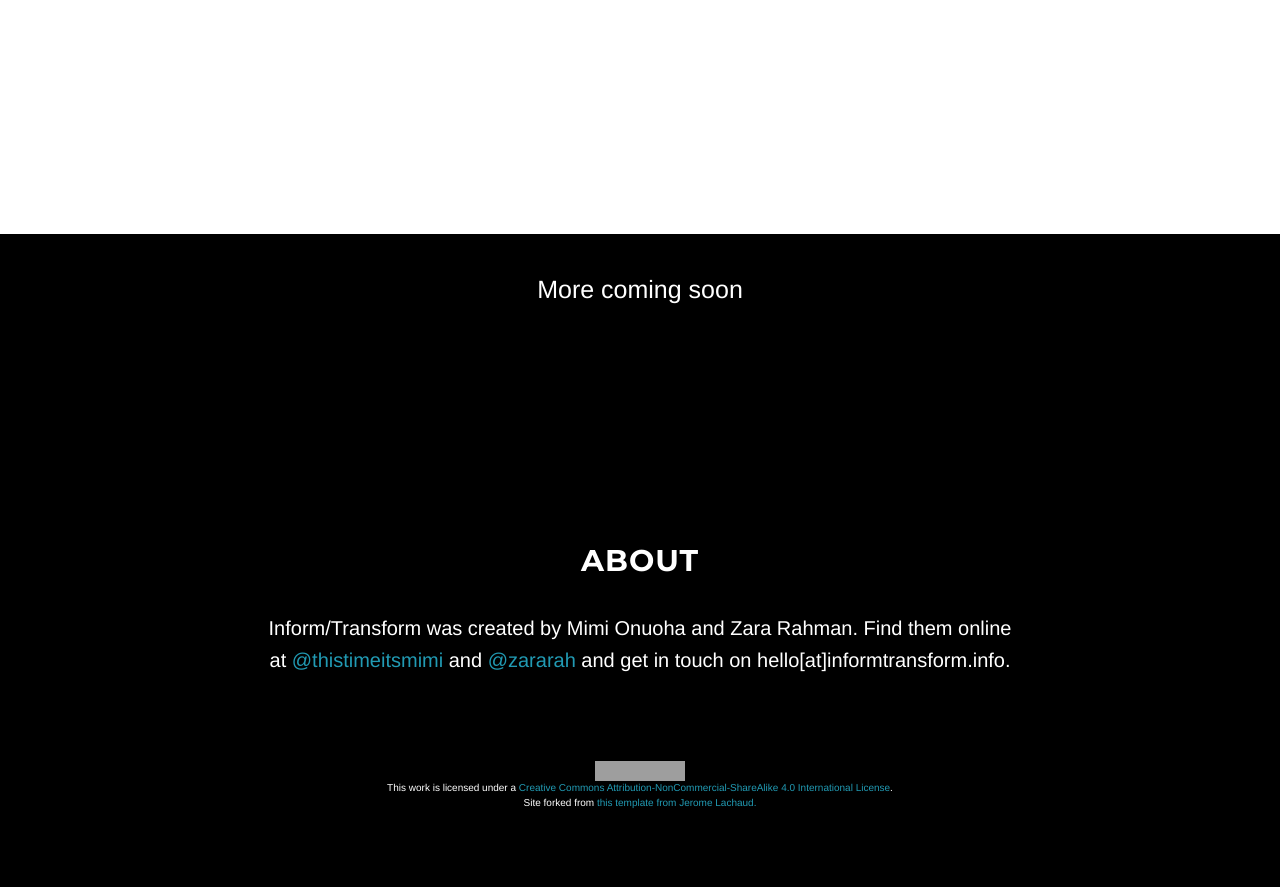
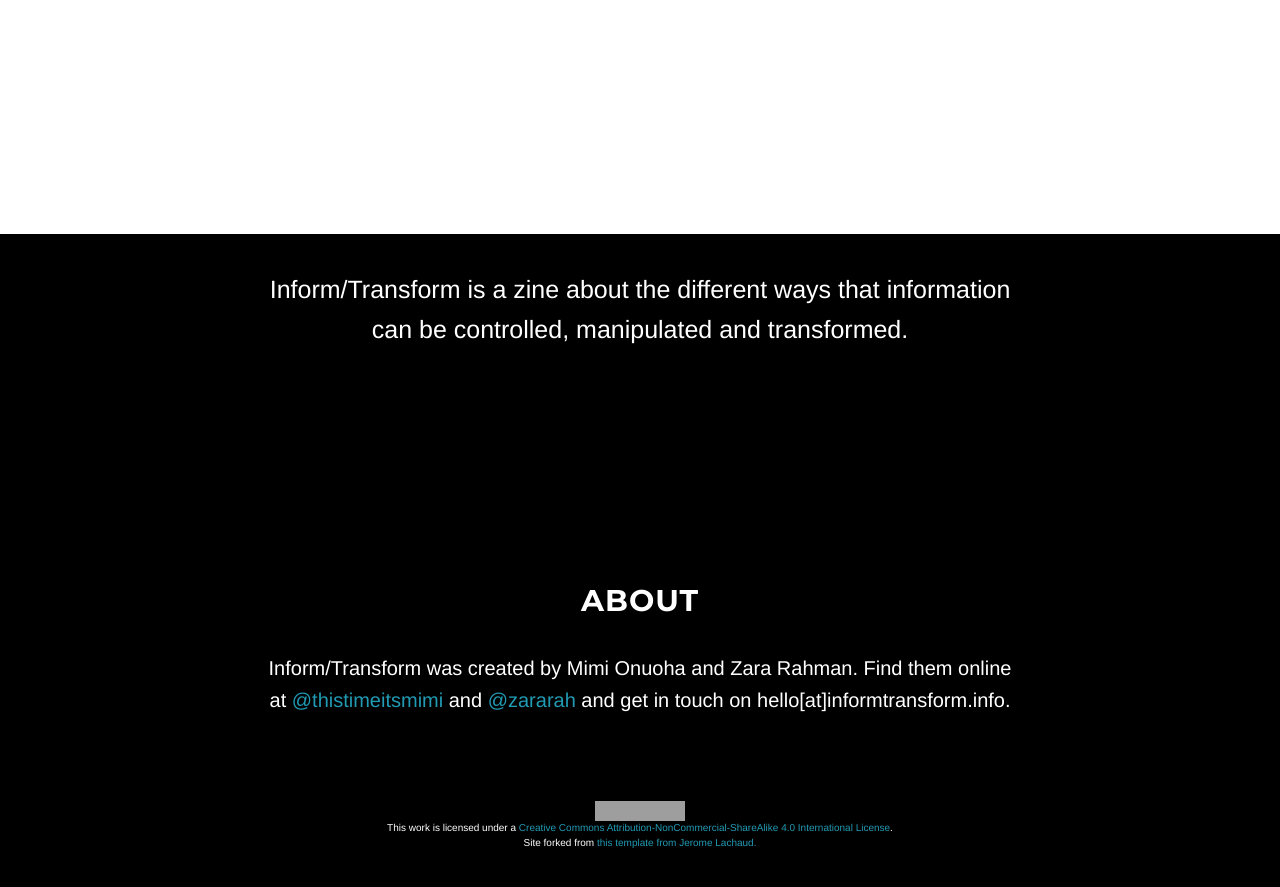
Before and after one commit to zararah/informtransform.info, a Jekyll site: the page built from index.html, in a window 1280 px wide and 900 px high, scrolled down 670 px. Shown: the top 887 px of the window. Built offline with Jekyll 4.4.1, drawn with Linux system fonts in a browser that asks for light colours; nearby versions of some CDN libraries; library files that are not in the unit come from our copies; before the commit the page ends 1530 px from its top, so only the background shows below that; grey boxes are pictures that could not be loaded.

Commit message:
Update description

```diff
--- a/_config.yml
+++ b/_config.yml
@@ -2,7 +2,7 @@
 title: Inform/Transform
 email: hello@informtransform.info
 url: https://inform-transform.github.io
-description: More coming soon
+description: "Inform/Transform is a zine about the different ways that information can be controlled, manipulated and transformed."
 
 # Color settings (hex-codes without the leading hash-tag)
 color:
```
